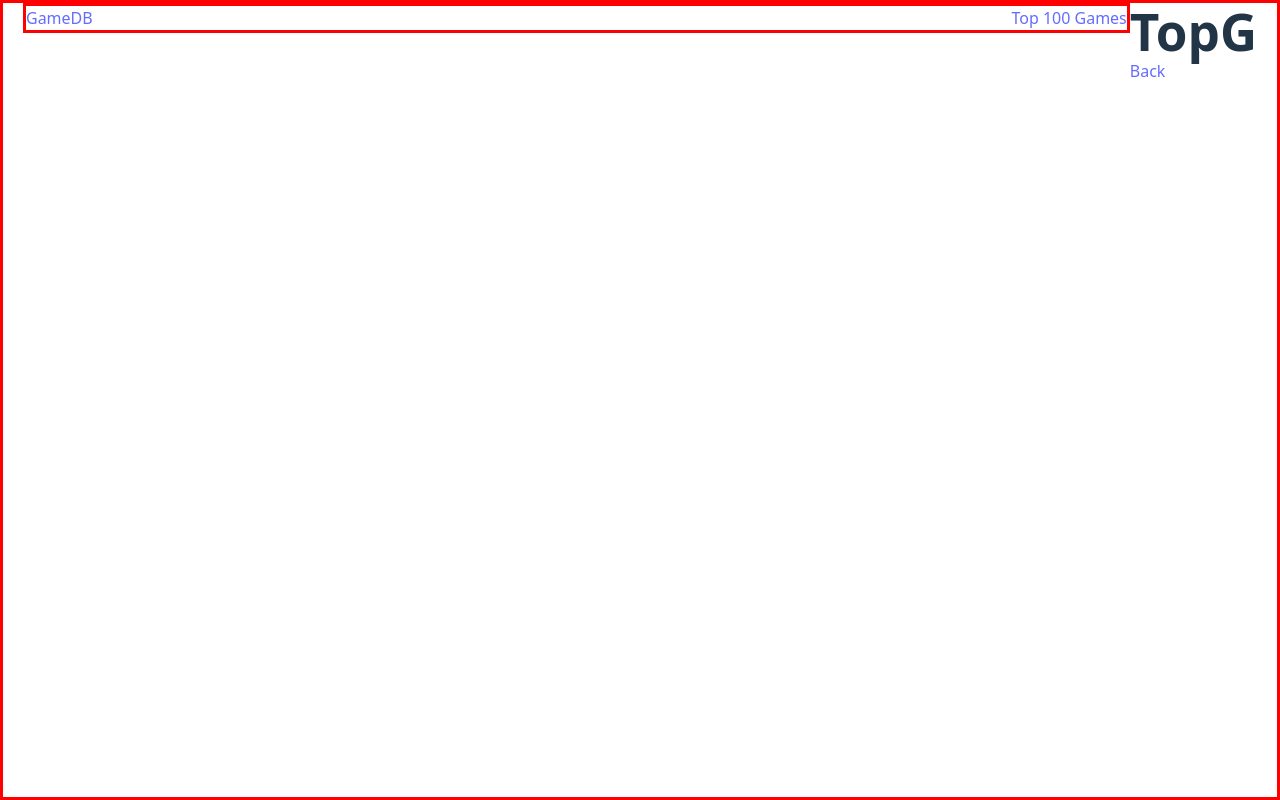
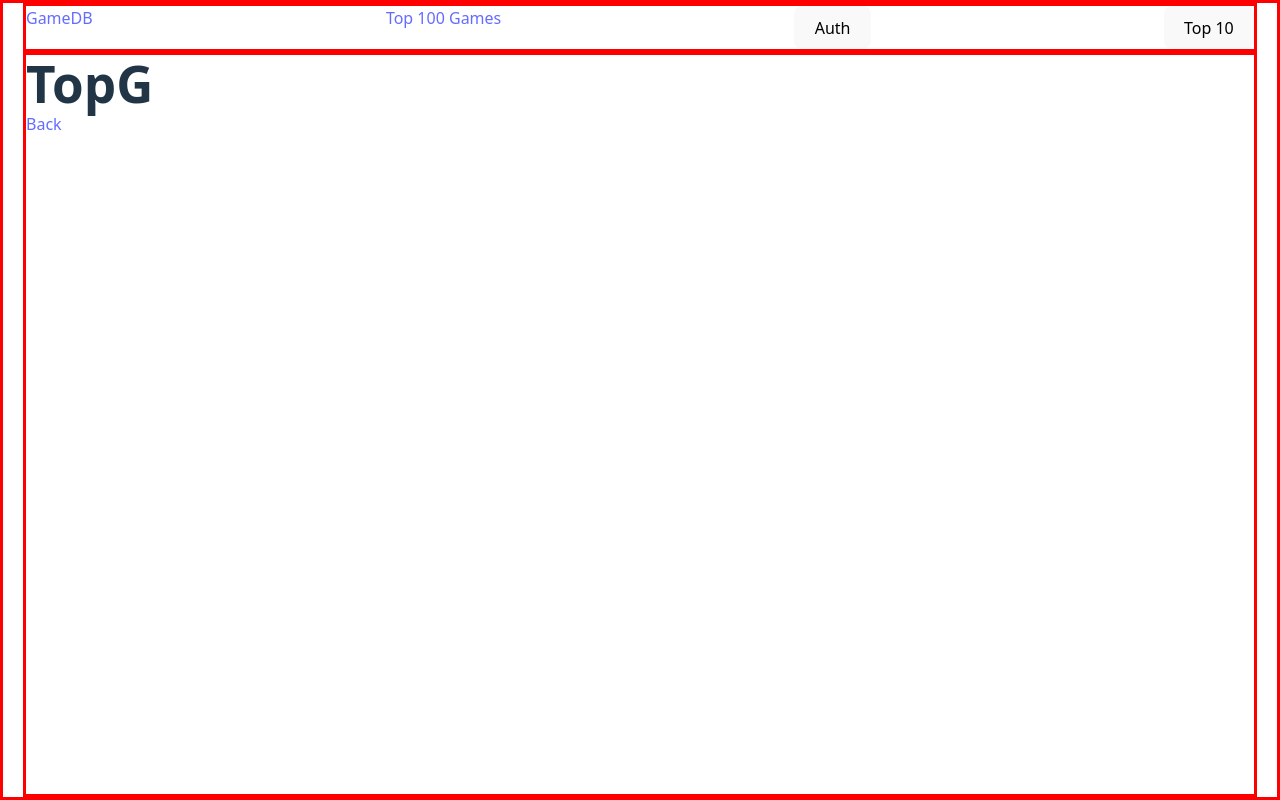
Before and after one commit to devashkevych/GameDB, a React (Vite) app: page /topg in a window 1280 px wide. Built offline with nearby package versions, Linux system fonts and the light colour scheme.

Commit message:
setup twitch auth and routing base

```diff
--- a/src/App.css
+++ b/src/App.css
@@ -11,24 +11,24 @@ html, body, #root {
 
 .App {
   display: flex;
-  width: 100%;
+  flex-direction: column;
   max-width: 1280px;
-  height: 100vh;
-  justify-content: center;
-  /* align-items: center; */
+  min-height: 100vh;
   margin: 0 auto;
   padding: 0 20px;
   border: 3px solid red;
 }
 
 .header {
-  width: 100%;
   border: 3px solid red;
-  height: fit-content;
 }
 
 nav {
   display: flex;
-  width: 100%;
   justify-content: space-between;
 }
+
+.content {
+  border: 3px solid red;
+  flex: 1;
+}
--- a/src/App.jsx
+++ b/src/App.jsx
@@ -1,6 +1,8 @@
 import { useState } from 'react'
 import { NavLink, Link, Outlet } from 'react-router-dom'
 import './App.css'
+import { auth } from './components/Authorization/Authorization.jsx'
+import { top10 } from './components/topg/topg.jsx'
 
 function App() {
 
@@ -11,6 +13,8 @@ function App() {
           <nav>
             <NavLink to='/'>GameDB</NavLink>
             <Link to='/topg'>Top 100 Games</Link>
+            <button onClick={auth}>Auth</button>
+            <button onClick={top10}>Top 10</button>
           </nav>
         </div>
 
--- /dev/null
+++ b/src/components/Authorization/Authorization.jsx
@@ -0,0 +1,21 @@
+import { useState } from "react";
+import { data } from "react-router";
+
+export const client_id = '4exzgvtnuxt3t60heervsbl3gntfve';
+const client_secret = 'pj0jqfixlwbyrvpcwdos0bnt5705vw';
+
+export const auth = async () => {
+    const res = await fetch(`https://id.twitch.tv/oauth2/token?client_id=${client_id}&client_secret=${client_secret}&grant_type=client_credentials`, {
+        method: 'POST'
+    })
+
+    const data = await res.json()
+
+    console.log(data.access_token)
+    localStorage.setItem('access_token', data.access_token)
+    return data
+}
+
+export default function Authorization() {
+
+}
--- /dev/null
+++ b/src/components/NotFound/NotFound.jsx
@@ -0,0 +1,11 @@
+import { Link } from "react-router-dom"
+
+export default function NotFound() {
+    return (
+        <>
+            <div>
+                <h1>Page Not Found</h1>
+            </div>
+        </>
+    )
+}
--- a/src/components/TopG/TopG.jsx
+++ b/src/components/TopG/TopG.jsx
@@ -1,4 +1,25 @@
 import { Link } from "react-router-dom";
+import { useState } from "react";
+import { client_id } from "../Authorization/Authorization";
+
+
+export const top10 = async () => {
+    const access_token = localStorage.getItem('access_token')
+
+    const res = await fetch(`https://api.igdb.com/v4/games`, {
+        method: 'POST',
+        headers: {
+            'Client-ID': `${client_id}`,
+            'Authorization': `Bearer ${access_token}`,
+        },
+        body: 'fields name; limit 10'
+    })
+
+    const data = await res.json()
+    console.log(data)
+
+    return data
+}
 
 export default  function TopG() {
     return (
--- a/src/main.jsx
+++ b/src/main.jsx
@@ -1,10 +1,13 @@
 import { StrictMode } from 'react'
 import { createRoot } from 'react-dom/client'
 import { BrowserRouter, Routes, Route } from 'react-router-dom'
+
 import App from './App.jsx'
-import './index.css'
 import TopG from './components/topg/topg.jsx'
 import Home from './components/Home/Home.jsx'
+import NotFound from './components/NotFound/NotFound.jsx'
+
+import './index.css'
 
 const root = document.getElementById('root')
 
@@ -15,6 +18,7 @@ createRoot(root).render(
         <Route path='/' element={<App />}>
           <Route index element={<Home />} />
           <Route path='/topg' element={<TopG />} />
+          <Route path='*' element={<NotFound />} />
         </Route>
       </Routes>
     </BrowserRouter>
```
